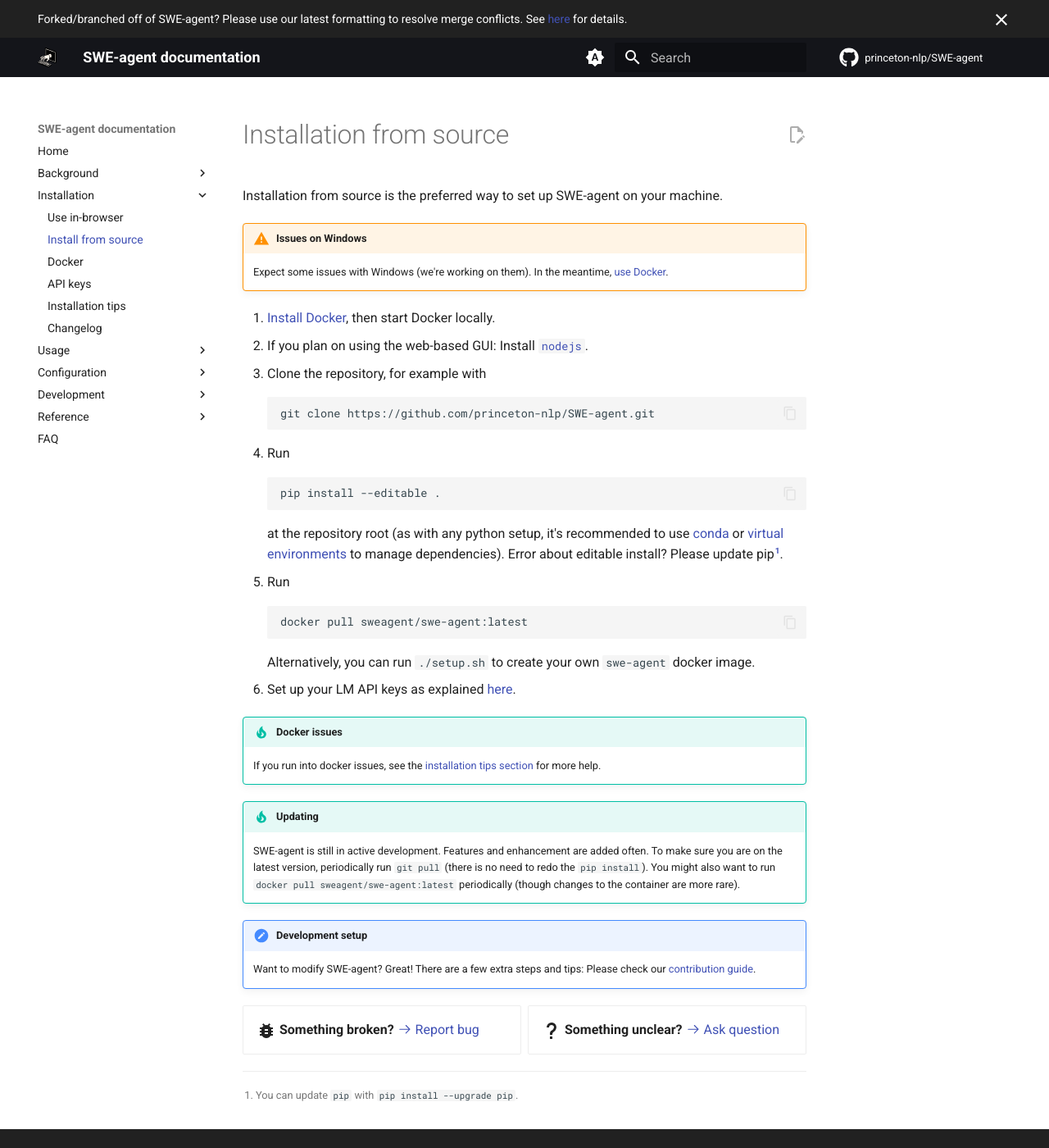
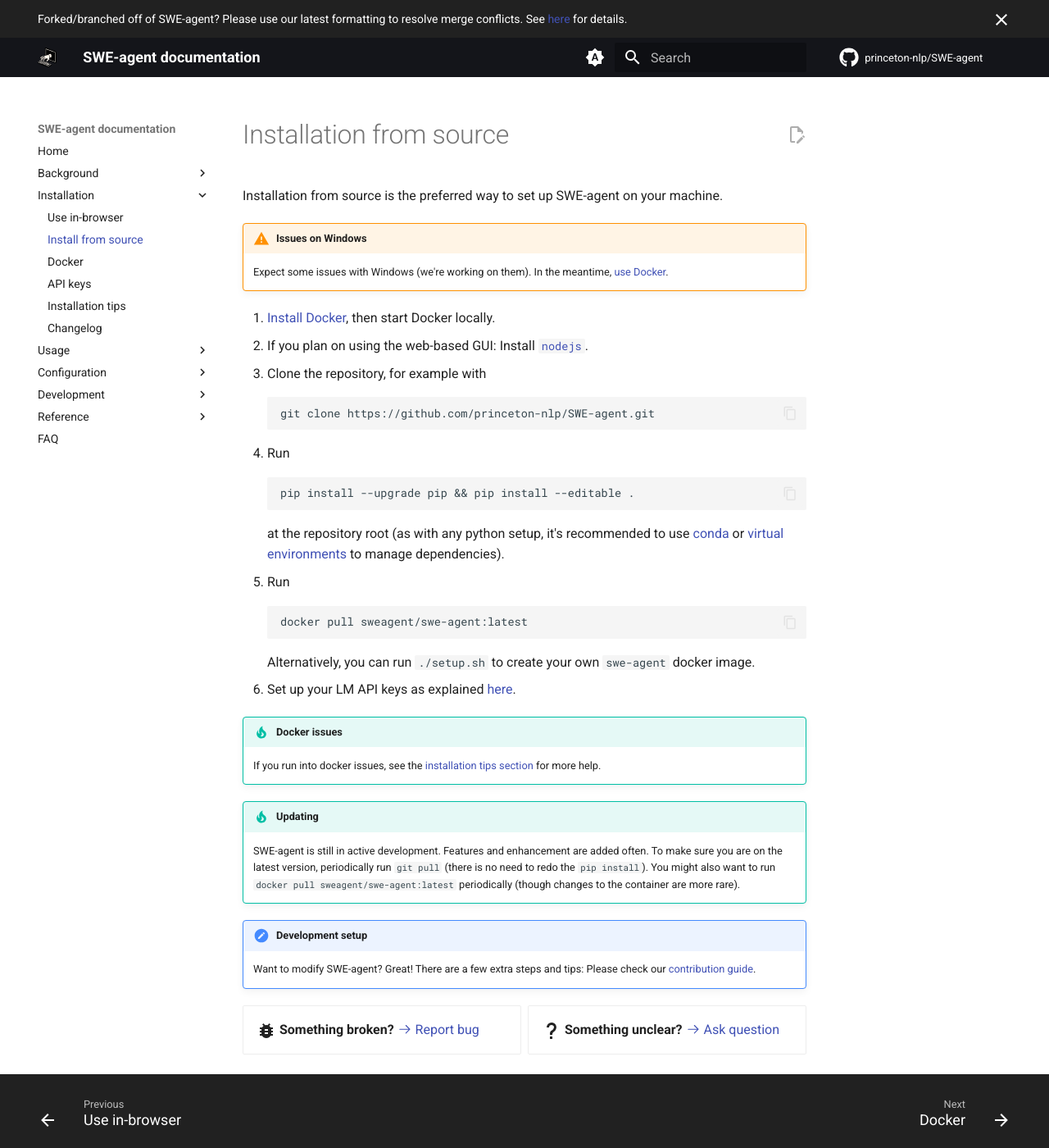
Before and after one commit to princeton-nlp/SWE-agent, an MkDocs documentation site: the page built from docs/installation/source.md, in a window 1280 px wide and 1400 px high. Shown: the whole window at 82% size. Built offline with MkDocs 1.6.1 and Material for MkDocs 9.7.7, drawn with Linux system fonts in a browser that asks for light colours; comment, search, counter and statistics services are not loaded.

Commit message:
Doc: Always recommend to upgrade pip

````diff
--- a/docs/installation/source.md
+++ b/docs/installation/source.md
@@ -14,9 +14,9 @@
     ```
 4. Run
     ```
-    pip install --editable .
+    pip install --upgrade pip && pip install --editable .
     ```
-    at the repository root (as with any python setup, it's recommended to use [conda][] or [virtual environments][] to manage dependencies). Error about editable install? Please update pip[^1].
+    at the repository root (as with any python setup, it's recommended to use [conda][] or [virtual environments][] to manage dependencies).
 5. Run
     ```bash
     docker pull sweagent/swe-agent:latest
@@ -43,6 +43,4 @@
 [conda]: https://docs.conda.io/en/latest/
 [virtual environments]: https://realpython.com/python-virtual-environments-a-primer/
 
-[^1]: You can update `pip` with `pip install --upgrade pip`.
-
 {% include-markdown "../_footer.md" %}
````
